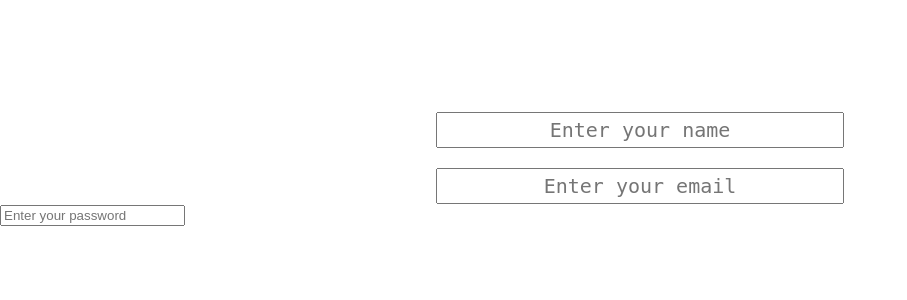
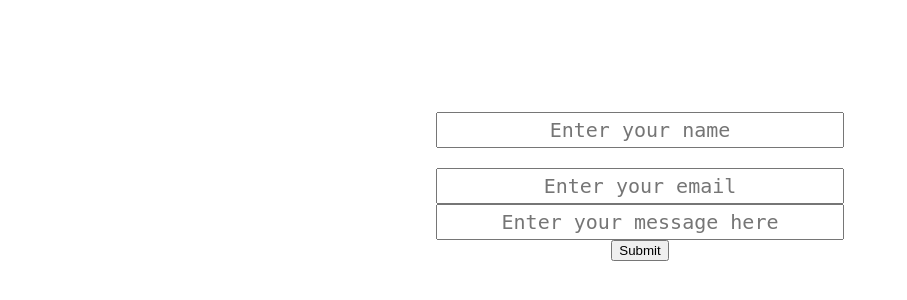
Before and after one commit to Dichik/web-laba-2, a React (Create React App) app: page / in a window 1280 px wide. Shown: the part 88-388 px from the top of the page, without its empty margins (0-907 px from the left). Built offline with nearby package versions, Linux system fonts and the light colour scheme.

Commit message:
remove password field

```diff
--- a/src/App.js
+++ b/src/App.js
@@ -9,11 +9,19 @@ function App() {
   //  TODO add database connection (Supabase, or another)
   return (
     <div>
+        {/*TODO add header*/}
         <input type={"name"} placeholder={"Enter your name"}
-               className={"inputField nameInputField centerBlock"} />
+               className={"inputField nameInputField centerBlock"}
+               onChange={event => setEmail(email + event)}
+        />
         <input type={"email"} placeholder={"Enter your email"}
                className={"inputField emailInputField centerBlock"} />
-        <input type={"password"} placeholder={"Enter your password"} />
+        <input type={"text"} placeholder={"Enter your message here"}
+               className={"inputField textField centerBlock"} />
+        {/*TODO add speener*/}
+        <button className={"centerBlock submitButton"}>
+            Submit
+        </button>
         {/*FIXME remove password field*/}
     {/*    TODO add an ability to enter a text (message) - no null*/}
     </div>
```
